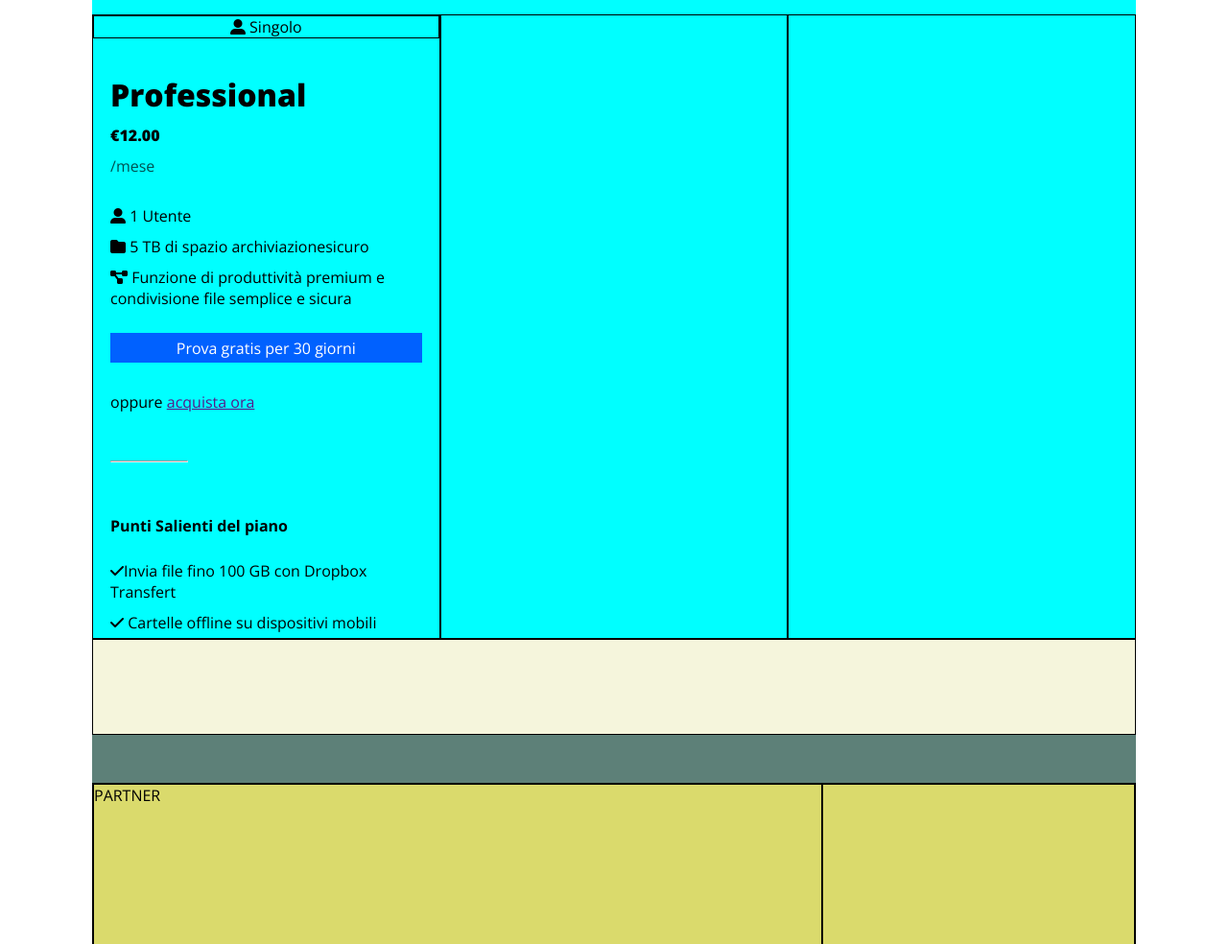
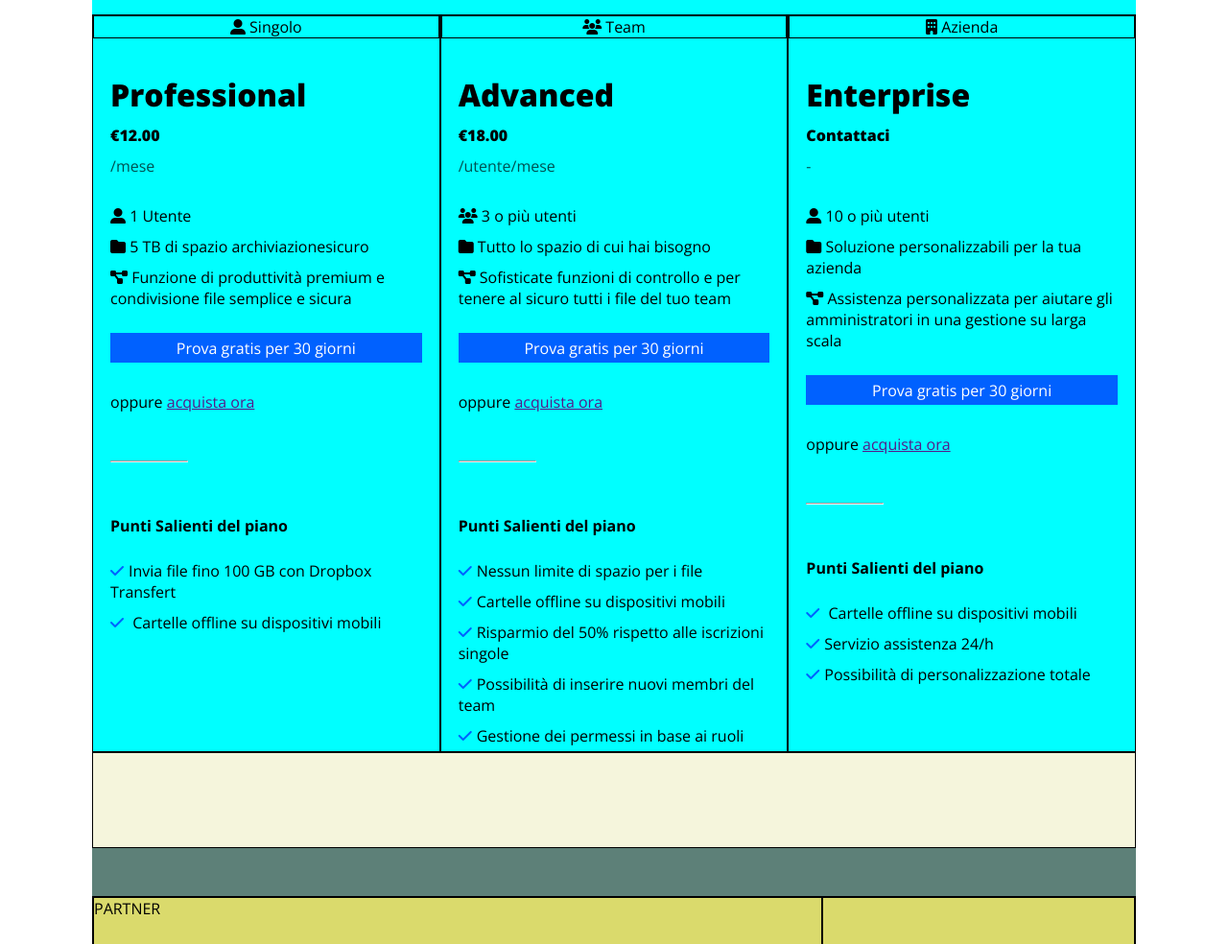
Before and after one commit to danieldorazio/htmlcss-dropbox, a plain HTML site: page index.html in a window 1280 px wide. Shown: the part 860-1844 px from the top of the page at 96% size. Drawn offline with nearby package versions, Linux system fonts and the light colour scheme.

Commit message:
update: BUSINESS-CARD: team, enterprise

```diff
--- a/css/style.css
+++ b/css/style.css
@@ -221,6 +221,10 @@ nav a{
     font-weight: bold;
     padding-bottom: 20px;
 }
+.summary i{
+    padding-right: 5px;
+    color: var(--button-blu);
+}
 
 
 
--- a/index.html
+++ b/index.html
@@ -77,6 +77,8 @@
             </form>
             <!-- BUSINESS CARDS -->
             <div class="business-options flex">
+
+                <!-- SINGOLO -->
                 <div class="business-card">
                     <div class="profilo">
                         <i class="fa-solid fa-user-large"></i>
@@ -128,13 +130,126 @@
                                 <li><i class="fa-solid fa-check"></i> Cartelle offline su dispositivi mobili</li>
                             </ul>
                         </div>
-
-
                     </div>
 
                 </div>
-                <div class="business-card"></div>
-                <div class="business-card"></div>
+
+                <!-- TEAM -->
+                <div class="business-card">
+                    <div class="profilo">
+                        <i class="fa-solid fa-users"></i>
+                        Team
+                    </div>
+                    <div class="container-card">
+                        <!-- SUBSCRIPTION -->
+                        <div class="subscription">
+                            <span class="type-sub">
+                                Advanced
+                            </span>
+                            <span class="price-sub">
+                                &euro;18.00
+                            </span>
+                            <span class="duration-sub">
+                                /utente/mese
+                            </span>
+                        </div>
+
+                        <!-- OFFER -->
+                        <ul class="offer ul-none">
+                            <li class="accout-sub ">
+                                <i class="fa-solid fa-users"></i>
+                                3 o più utenti
+                            </li>
+                            <li class="archiving-sub ">
+                                <i class="fa-solid fa-folder"></i>
+                                Tutto lo spazio di cui hai bisogno
+                            </li>
+                            <li class="share-sub ">
+                                <i class="fa-solid fa-diagram-project"></i>
+                                Sofisticate funzioni di controllo e per tenere al sicuro tutti i file del tuo team
+                            </li>
+                        </ul>
+
+                        <!-- TRIAL -->
+                        <div class="trial">
+                            <a class="button-blu a-none" href="">Prova gratis per 30 giorni</a>
+                        </div>
+                        <div class="buy">oppure <a href="">acquista ora</a> </div>
+
+                        <hr>
+
+                        <!-- SUMMARY -->
+                        <div class="summary">
+                            <ul class="ul-none">
+                                <li class="li-title">Punti Salienti del piano</li>
+                                <li><i class="fa-solid fa-check"></i>Nessun limite di spazio per i file</li>
+                                <li><i class="fa-solid fa-check"></i>Cartelle offline su dispositivi mobili</li>
+                                <li><i class="fa-solid fa-check"></i>Risparmio del 50% rispetto alle iscrizioni singole</li>
+                                <li><i class="fa-solid fa-check"></i>Possibilità di inserire nuovi membri del team</li>
+                                <li><i class="fa-solid fa-check"></i>Gestione dei permessi in base ai ruoli</li>
+                            </ul>
+                        </div>
+                    </div>
+
+                </div>
+
+                <!-- AZIENDA -->
+                <div class="business-card">
+                    <div class="profilo">
+                        <i class="fa-solid fa-building"></i>
+                        Azienda
+                    </div>
+                    <div class="container-card">
+                        <!-- SUBSCRIPTION -->
+                        <div class="subscription">
+                            <span class="type-sub">
+                                Enterprise
+                            </span>
+                            <span class="price-sub">
+                                Contattaci
+                            </span>
+                            <span class="duration-sub">
+                                -
+                            </span>
+                        </div>
+
+                        <!-- OFFER -->
+                        <ul class="offer ul-none">
+                            <li class="accout-sub ">
+                                <i class="fa-solid fa-user-large"></i>
+                                10 o più utenti
+                            </li>
+                            <li class="archiving-sub ">
+                                <i class="fa-solid fa-folder"></i>
+                                Soluzione personalizzabili per la tua azienda
+                            </li>
+                            <li class="share-sub ">
+                                <i class="fa-solid fa-diagram-project"></i>
+                                Assistenza personalizzata per aiutare gli amministratori in una gestione su larga scala
+                            </li>
+                        </ul>
+
+                        <!-- TRIAL -->
+                        <div class="trial">
+                            <a class="button-blu a-none" href="">Prova gratis per 30 giorni</a>
+                        </div>
+                        <div class="buy">oppure <a href="">acquista ora</a> </div>
+
+                        <hr>
+
+                        <!-- SUMMARY -->
+                        <div class="summary">
+                            <ul class="ul-none">
+                                <li class="li-title">Punti Salienti del piano</li>
+                                <li><i class="fa-solid fa-check"></i> Cartelle offline su dispositivi mobili</li>
+                                <li><i class="fa-solid fa-check"></i>Servizio assistenza 24/h</li>
+                                <li><i class="fa-solid fa-check"></i>Possibilità di personalizzazione totale</li>
+                            </ul>
+                        </div>
+                    </div>
+
+                </div>
+
             </div>
                 <div class="business-card-bottom"></div>
         </section>
```
